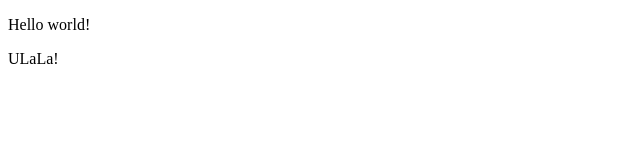
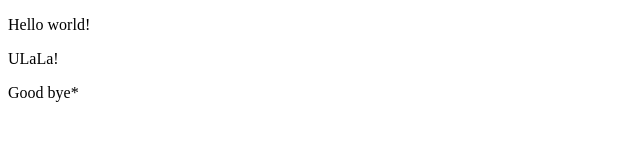
Before and after one commit to StacySuvirko/forStudy, a plain HTML site: page Index.html in a window 1280 px wide. Shown: the full height of the page, 0-640 px from the left. Drawn offline with Linux system fonts and the light colour scheme.

Commit message:
add "good buy" to Index1

```diff
--- a/Index.html
+++ b/Index.html
@@ -9,5 +9,6 @@
 <body>
     <p>Hello world!</p>
     <p>ULaLa!</p>
+    <p>Good bye*</p>
 </body>
 </html>
```
